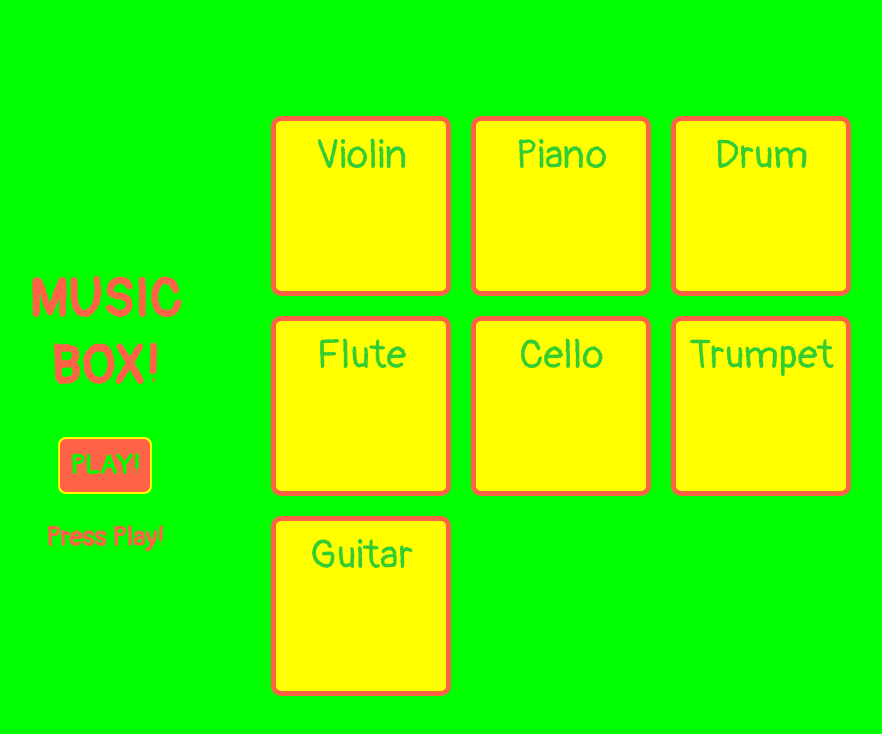
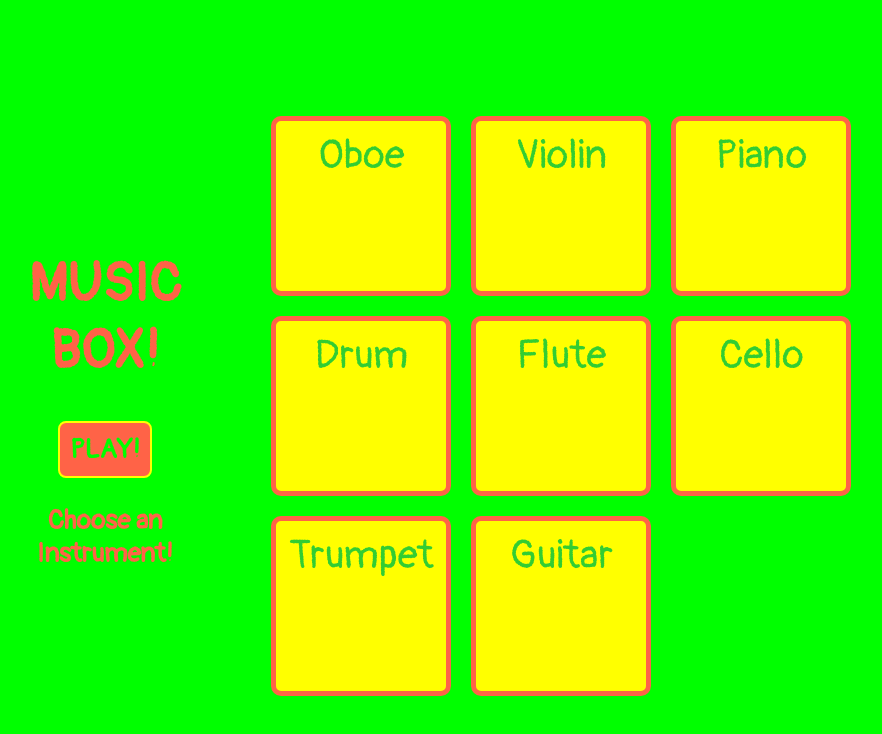
Before and after one commit to ruthierutho/music-box-react, a React (Create React App) app: page / in a window 1280 px wide. Shown: the top 734 px of the page, without its empty margins (136-1018 px from the left). Built offline with nearby package versions, Linux system fonts and the light colour scheme.

Commit message:
can select an instrument

```diff
--- a/src/components/GameWords.js
+++ b/src/components/GameWords.js
@@ -1,9 +1,11 @@
 import React from 'react';
 
-const GameWords = () => {
+const GameWords = ({ selectedInstrument }) => {
 
     return (
-        <h3 className="game-words">Press Play!</h3>
+
+selectedInstrument === null ? <h3 className="game-words">Choose an <br></br>Instrument!</h3> : <h2 className="game-words">{selectedInstrument.name}!</h2>
+
     )
 
 }
--- a/src/components/InstrumentItem.js
+++ b/src/components/InstrumentItem.js
@@ -1,10 +1,18 @@
 import React from 'react';
+import { useState } from 'react';
 
-const InstrumentItem = ({name}) => {
+const InstrumentItem = (props) => {
+
+    const [stateInstrument, setStateInstrument] = useState({});
+
+    const handleClick = (event) => {
+        props.instrumentClick(props.instKey)
+        console.log(props.instKey)
+    }
 
     return (
         <>
-        <li className="instrument">{name}</li>
+        <li onClick={handleClick} className="instrument">{props.name}</li>
         </>
     )
 }
--- a/src/components/InstrumentList.js
+++ b/src/components/InstrumentList.js
@@ -1,20 +1,21 @@
 import React from 'react';
-import { useState } from 'react';
 import InstrumentItem from './InstrumentItem';
 
-const InstrumentList = ({instruments, selectedInstrument, instrumentClick}) => {
+const InstrumentList = ({ instruments, instrumentClick }) => {
 
-    const [stateSelectedInstrument, setStateSelectedInstrument] = useState(null);
 
-    const handleClick = (event) => {
-        let selectedInstrument = instruments[event.target.value];
-        setStateSelectedInstrument(selectedInstrument);
-        instrumentClick(stateSelectedInstrument);
-    }
 
     const instrumentsMapped = instruments.map(instrument => {
+
+
         return (
-            <InstrumentItem onClick={handleClick} name={instrument.name} value={instrument.id} key={instrument.id}></InstrumentItem>
+            <InstrumentItem
+            instrumentClick={instrumentClick}
+            name={instrument.name}
+            instKey={instrument.id}
+            key={instrument.id}
+            >
+            </InstrumentItem>
         )
     })
 
--- a/src/containers/MusicBox.js
+++ b/src/containers/MusicBox.js
@@ -11,6 +11,10 @@ function MusicBox() {
 
     const [instruments, setInstruments] = useState(
         [
+            {
+                id: 0,
+                name: "Oboe"
+            },
             {
                 id: 1,
                 name: "Violin"
@@ -44,7 +48,8 @@ function MusicBox() {
     );
     const [selectedInstrument, setSelectedInstrument] = useState(null);
 
-    const instrumentClick = (instrument) => {
+    const instrumentClick = (instrumentKey) => {
+        const instrument = instruments[instrumentKey];
         setSelectedInstrument(instrument);
         console.log(instrument);
     }
@@ -55,9 +60,9 @@ function MusicBox() {
             <div className="side-bar">
                 <Title ></Title>
                 <GameButton></GameButton>
-                <GameWords></GameWords>
+                <GameWords selectedInstrument={selectedInstrument}></GameWords>
             </div>
-            <InstrumentList instrumentClick={instrumentClick} selectedInstrument={selectedInstrument} instruments={instruments}></InstrumentList>
+            <InstrumentList instrumentClick={instrumentClick} instruments={instruments}></InstrumentList>
 
         </div>
     )
--- a/src/static/MusicBox.css
+++ b/src/static/MusicBox.css
@@ -31,6 +31,7 @@ body {
     height: 150px;
     margin: 10px;
     padding: 10px 10px 10px 10px;
+    cursor: pointer;
 }
 
 .instrument:hover {
@@ -70,6 +71,7 @@ body {
     border: solid 2px yellow;
     font-family: 'Pangolin', cursive;
     text-align: center;
+    cursor: pointer;
 
 }
 
```
